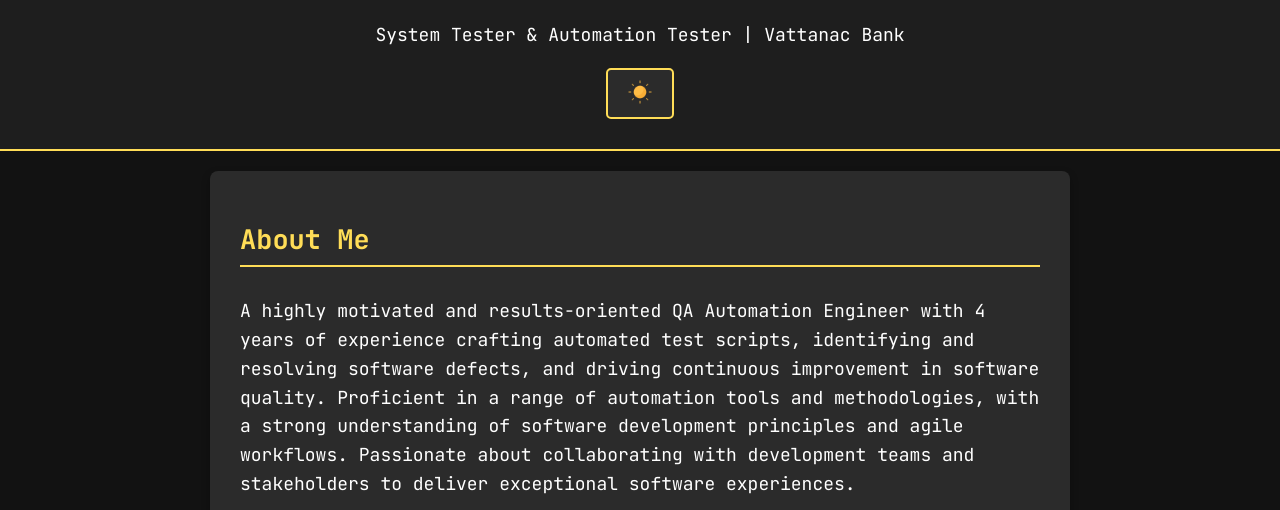
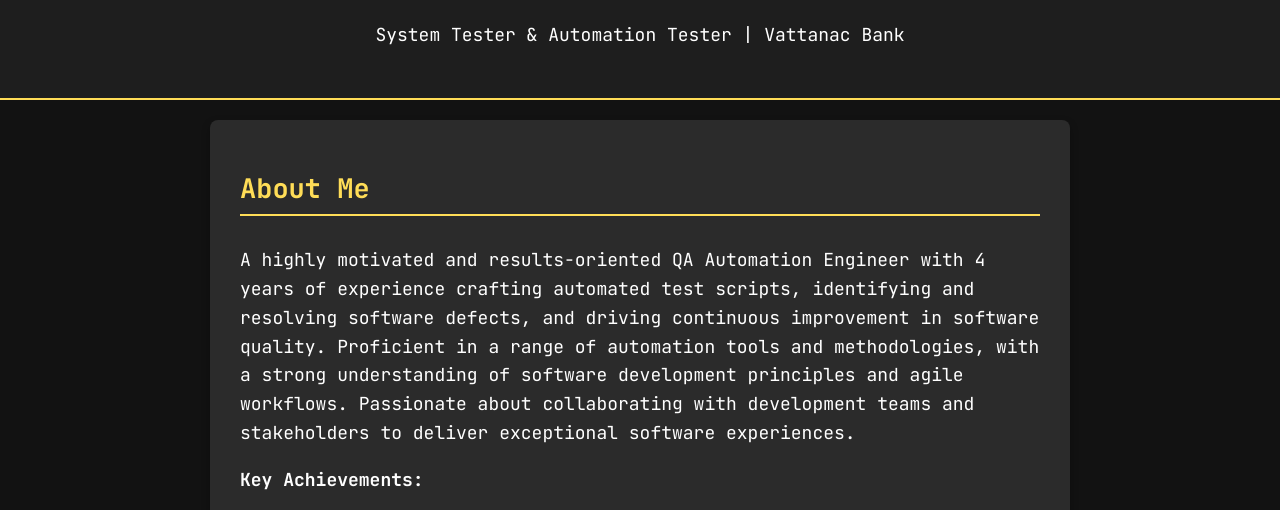
Before and after one commit to seangsengly01/profile, a plain HTML site: page index.html in a window 1280 px wide. Shown: the part 222-732 px from the top of the page. Drawn offline with Linux system fonts and the light colour scheme.

Commit message:
Update index.html

```diff
--- a/index.html
+++ b/index.html
@@ -12,9 +12,6 @@
       <img src="https://firebasestorage.googleapis.com/v0/b/kh-donghua.appspot.com/o/logo%2Fphoto_2024-08-06_15-09-08.jpg?alt=media&token=9ec9d25a-9abd-4383-a325-c1281d73de2d" alt="Your Name" class="responsive" />
       <h1>SEANG SENGLY</h1>
       <p>System Tester & Automation Tester | Vattanac Bank</p>
-      <button id="dark-mode-toggle" onclick="toggleDarkMode()">
-        <img id="dark-mode-icon" src="day-mode.png" alt="Dark Mode Icon" />
-      </button>
     </header>
     <section id="about">
       <h2>About Me</h2>
```
